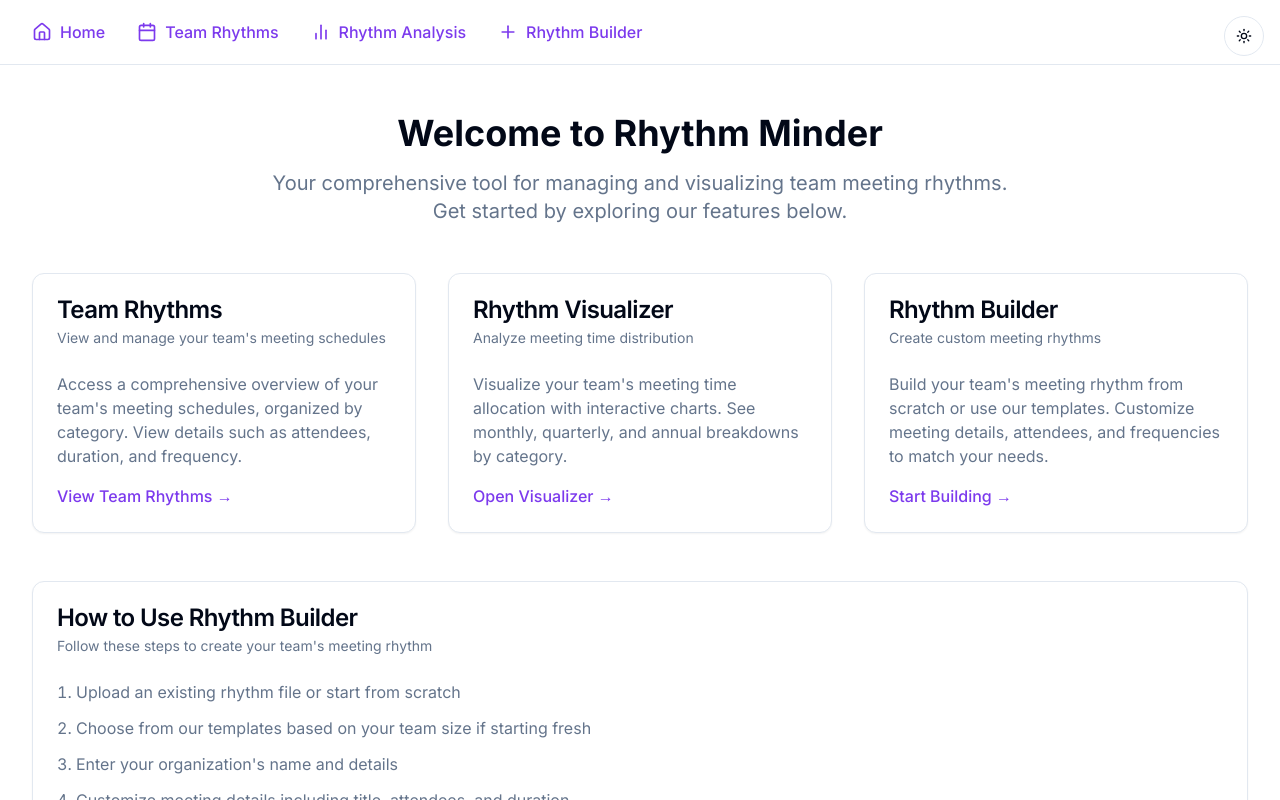
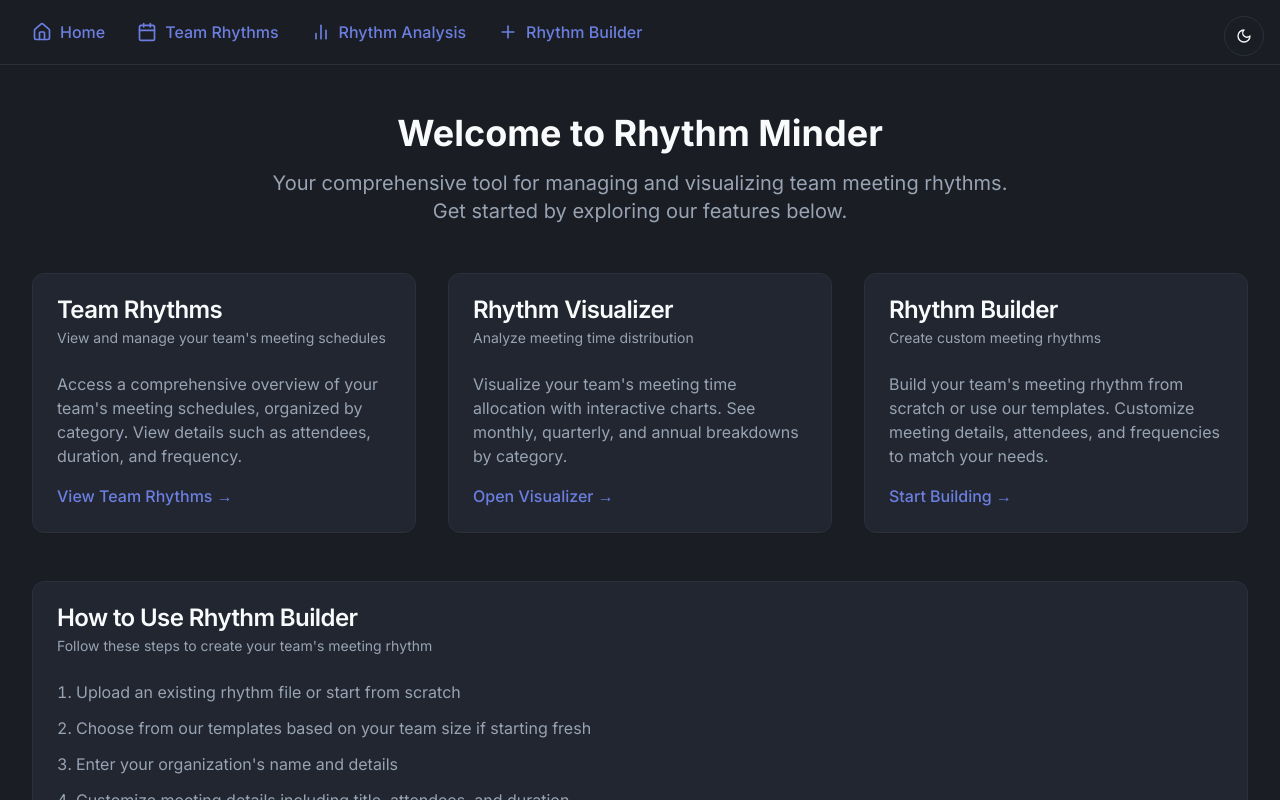
Before and after one commit to mattnigh/build-a-rhythm, a React (Vite) app: page / in a window 1280 px wide. Shown: the top 800 px of the page. Built offline with nearby package versions, Linux system fonts and the light colour scheme.

Commit message:
Fix theme switching issue
Analyzed and resolved the problem causing the theme to switch from dark to light mode when changing pages. Implemented necessary adjustments to maintain the selected theme across page transitions.

```diff
--- a/src/App.tsx
+++ b/src/App.tsx
@@ -18,7 +18,13 @@ const isProduction = import.meta.env.PROD;
 
 const App = () => (
   <QueryClientProvider client={queryClient}>
-    <ThemeProvider attribute="class" defaultTheme="light">
+    <ThemeProvider
+      attribute="class"
+      defaultTheme="dark"
+      enableSystem={true}
+      storageKey="rhythm-theme"
+      disableTransitionOnChange
+    >
       <TooltipProvider>
         <div className="relative min-h-screen bg-background text-foreground">
           <div className="fixed top-4 right-4 z-50">
```
